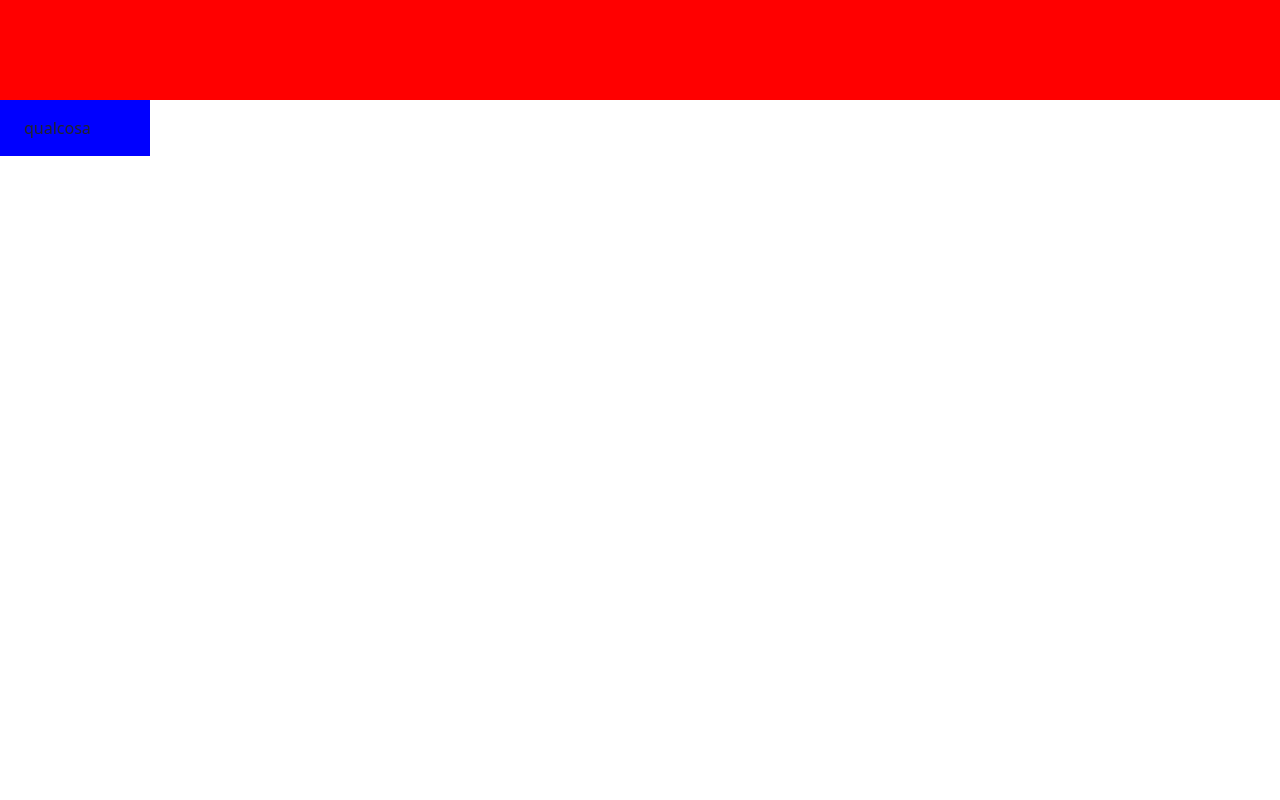
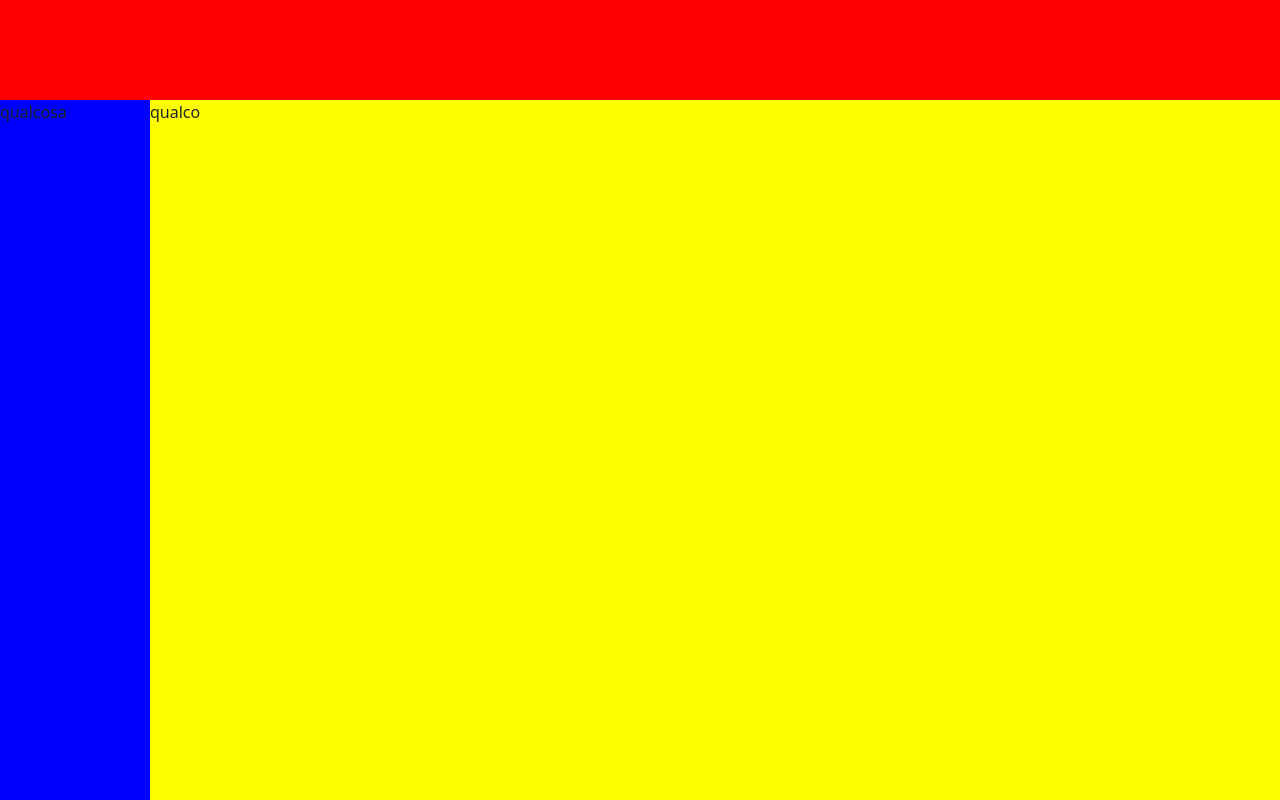
Before and after one commit to Marco-Vigilio/html-css-bootstrap-dashboard, a plain HTML site: page index.html in a window 1280 px wide. Drawn offline with nearby package versions, Linux system fonts and the light colour scheme.

Commit message:
struttura del progetto

```diff
--- a/index.html
+++ b/index.html
@@ -17,14 +17,14 @@
     <body>
         <header class="py-4"></header>
 
-        <aside class="px-2">
-            <nav class="p-3">
+        <aside class="">
+            <nav>
                 qualcosa
             </nav>
         </aside>
 
-        <main>
-
+        <main class="">
+            qualco
         </main>
     </body>
 </html>
--- a/style/style.css
+++ b/style/style.css
@@ -1,3 +1,11 @@
+/*clearfix*/
+
+.clearfix::after {
+    content: "";
+    clear: both;
+    display: table;
+  }
+
 header{
     background-color: red;
     height: 100px;
@@ -6,7 +14,18 @@ header{
 aside{
     background-color: blue;
     width: 150px;
+    height: calc(100vh - 100px);
+    float: left;
 }
+
+main{
+    background-color: yellow;
+    height: calc(100vh - 100px);
+    width: calc(100% - 150px);
+    float: left;
+}
+
+
 
 /*elementi da cancellare*/
 
```
